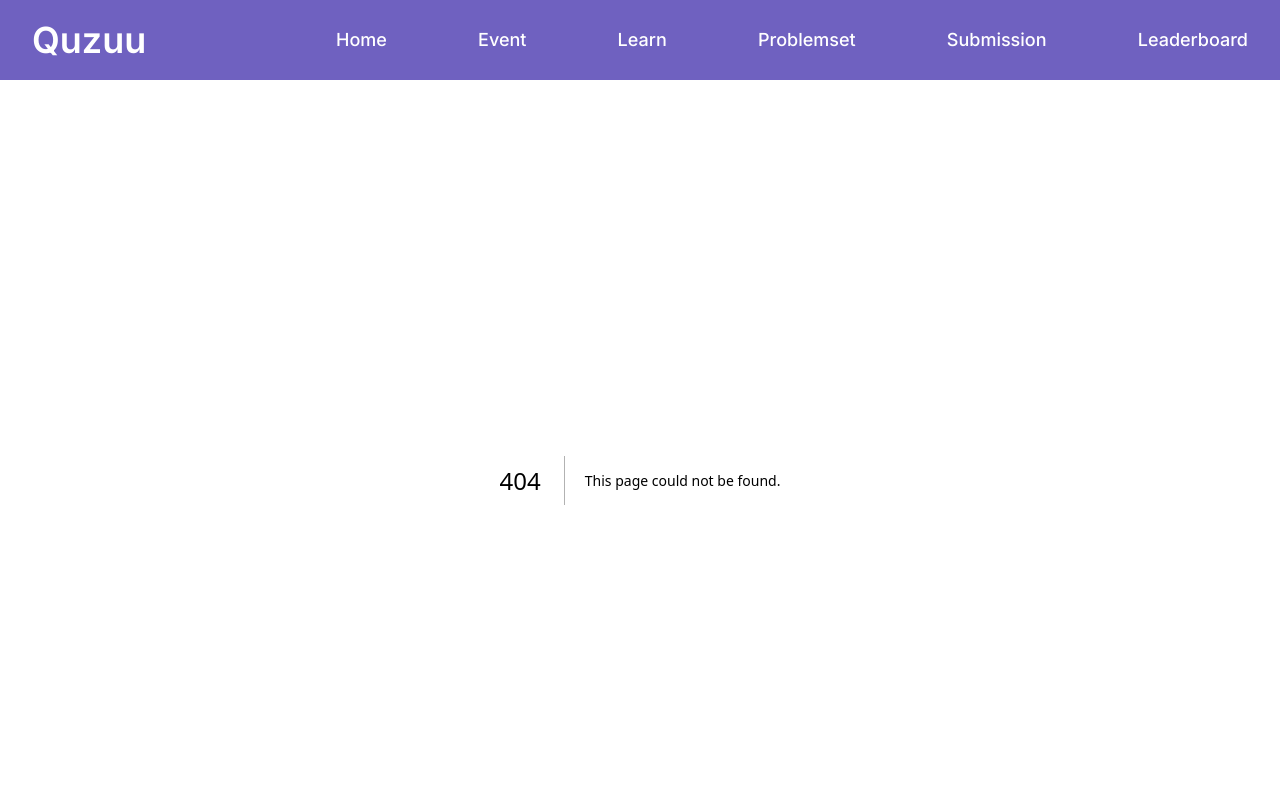
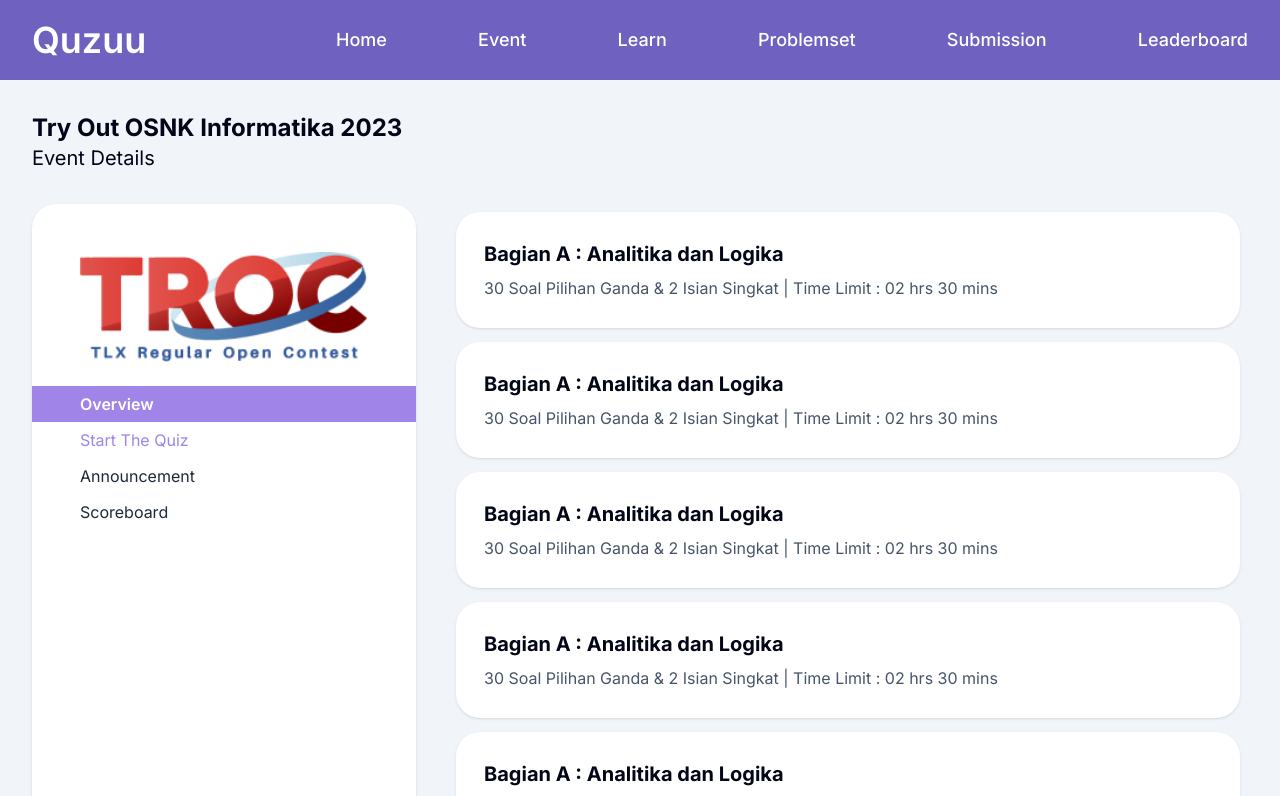
Before and after one commit to rasyadlubisdev/quzuu-quiz-platform, a Next.js app: page /event-details/1/start in a window 1280 px wide. Before the commit this address had no page. Shown: the top 796 px of the page. Built offline with nearby package versions, Linux system fonts and the light colour scheme.

Commit message:
feat(event): overview and start quiz page

```diff
--- /dev/null
+++ b/src/app/event-details/[id]/page.tsx
@@ -0,0 +1,26 @@
+import NavEvent from "@/components/NavEvent"
+
+const EventOverview = () => {
+    return (
+        <main className="event-overview-page container bg-slate-100 text-slate-950 min-h-screen">
+            <section className="head-info py-8">
+                <h1 className="text-2xl font-bold">Try Out OSNK Informatika 2023</h1>
+                <h3 className="text-xl font-normal">Event Details</h3>
+            </section>
+            <section className="pb-10 grid grid-cols-3 gap-x-8">
+                <NavEvent />
+                <div className="display-event-overview col-span-2 bg-white p-9 rounded-3xl text-slate-800 shadow">
+                    <h1 className="text-2xl underline">Event Overview</h1>
+                    <ol className="list-decimal mt-5 ml-5">
+                        <li>Soal Ujian terdiri dari 2 jenis. Bagian A : Soal Pilihan Ganda dan Isian</li>
+                        <li>Dan Bagian B : Soal Membuat Program</li>
+                        <li>Lorem ipsum dolar si amet Lorem ipsum dolar si ametLorem ipsum dolar si amet</li>
+                        <li>Lorem ipsum dolar si amet Lorem ipsum dolar si ametLorem ipsum dolar si amet</li>
+                    </ol>
+                </div>
+            </section>
+        </main>
+    )
+}
+
+export default EventOverview
--- /dev/null
+++ b/src/app/event-details/[id]/start/page.tsx
@@ -0,0 +1,34 @@
+import NavEvent from "@/components/NavEvent"
+import SectionQuiz from "@/components/SectionQuiz"
+
+const StartQuiz = () => {
+    return (
+        <main className="start-quiz-page container bg-slate-100 text-slate-950 min-h-screen">
+            <section className="head-info py-8">
+                <h1 className="text-2xl font-bold">Try Out OSNK Informatika 2023</h1>
+                <h3 className="text-xl font-normal">Event Details</h3>
+            </section>
+            <section className="pb-10 grid grid-cols-3 gap-x-8">
+                <NavEvent />
+                {/* <div className="display-event-overview col-span-2 bg-white p-9 rounded-3xl text-slate-800 shadow">
+
+                </div> */}
+                <div className="max-h-screen overflow-y-auto col-span-2 p-2">
+                    <SectionQuiz />
+                    <SectionQuiz />
+                    <SectionQuiz />
+                    <SectionQuiz />
+                    <SectionQuiz />
+                    <SectionQuiz />
+                    <SectionQuiz />
+                    <SectionQuiz />
+                    <SectionQuiz />
+                    <SectionQuiz />
+                    <SectionQuiz />
+                </div>
+            </section>
+        </main>
+    )
+}
+
+export default StartQuiz
--- a/src/app/page.tsx
+++ b/src/app/page.tsx
@@ -46,14 +46,12 @@ export default async function Home() {
       <section className="greetings py-11">
         <h1 className="text-2xl font-normal">👋 Welcome Back <span className="font-bold">Abdan Hafidz</span></h1>
       </section>
-      <section>
-        <div className="grid grid-cols-3 gap-x-8">
-          <DataTable columns={columns} data={data} />
-          <aside>
-            <CardPrivateEvent />
-            <CardInformation />
-          </aside>
-        </div>
+      <section className="pb-10 grid grid-cols-3 gap-x-8">
+        <DataTable columns={columns} data={data} />
+        <aside>
+          <CardPrivateEvent />
+          <CardInformation />
+        </aside>
       </section>
     </main>
   );
--- a/src/components/CardInformation.tsx
+++ b/src/components/CardInformation.tsx
@@ -1,6 +1,6 @@
 const CardInformation = () => {
     return (
-        <div className="bg-white p-6 mt-4 rounded-3xl text-slate-800 min-h-screen">
+        <div className="bg-white p-6 mt-4 rounded-3xl text-slate-800 min-h-screen shadow">
             <h3 className="text-xl font-semibold">Join Private Event</h3>
         </div>
     )
--- a/src/components/CardPrivateEvent.tsx
+++ b/src/components/CardPrivateEvent.tsx
@@ -3,7 +3,7 @@ import { Input } from "./ui/input"
 
 const CardPrivateEvent = () => {
     return (
-        <div className="bg-white p-6 rounded-3xl text-slate-800">
+        <div className="bg-white p-6 rounded-3xl text-slate-800 shadow">
             <h3 className="text-xl font-semibold">Join Private Event</h3>
             <div className="text-base font-medium mb-3.5 text-slate-500">Enter the Event ID</div>
             <div className="flex">
--- /dev/null
+++ b/src/components/NavEvent.tsx
@@ -0,0 +1,26 @@
+"use client"
+
+import Image from "next/image"
+import Link from "next/link"
+import { useRouter } from "next/navigation"
+
+const NavEvent = () => {
+    const router = useRouter()
+    // console.log(router)
+
+    return (
+        <div className="col-span-1 bg-white py-6 rounded-3xl text-slate-800 shadow">
+            <div className="promoter-image py-6 px-12">
+                <Image src="/assets/img/promotor-TROC.png" alt="TROC" layout="responsive" width={246} height={94} />
+            </div>
+            <div className="menu-links w-full">
+                <Link href="/event-details/1" className="block w-full py-1.5 px-12 bg-secondary text-white font-semibold">Overview</Link>
+                <Link href={`/event-details/1/start`} className="block w-full py-1.5 px-12 text-secondary">Start The Quiz</Link>
+                <Link href="/" className="block w-full py-1.5 px-12">Announcement</Link>
+                <Link href="/" className="block w-full py-1.5 px-12">Scoreboard</Link>
+            </div>
+        </div>
+    )
+}
+
+export default NavEvent
--- /dev/null
+++ b/src/components/SectionQuiz.tsx
@@ -0,0 +1,10 @@
+const SectionQuiz = () => {
+    return (
+        <div className="bg-white rounded-3xl shadow p-7 mb-3.5">
+            <h3 className="font-bold text-xl">Bagian A : Analitika dan Logika</h3>
+            <p className="font-normal text-base mt-2 text-slate-600">30 Soal Pilihan Ganda & 2 Isian Singkat | Time Limit : 02 hrs 30 mins </p>
+        </div>
+    )
+}
+
+export default SectionQuiz
--- a/src/components/table-events/DataTable.tsx
+++ b/src/components/table-events/DataTable.tsx
@@ -62,7 +62,7 @@ export function DataTable<TData, TValue>({
                 />
             </div>
         </div>
-        <div className="rounded-3xl border bg-white">
+        <div className="rounded-3xl border bg-white shadow">
             <Table>
                 <TableHeader>
                 {table.getHeaderGroups().map((headerGroup) => (
--- a/tailwind.config.ts
+++ b/tailwind.config.ts
@@ -30,7 +30,8 @@ const config = {
           foreground: "hsl(var(--primary-foreground))",
         },
         secondary: {
-          DEFAULT: "hsl(var(--secondary))",
+          // DEFAULT: "hsl(var(--secondary))",
+          DEFAULT: "#A084E8",
           foreground: "hsl(var(--secondary-foreground))",
         },
         destructive: {
```
Also changed, not shown: public/assets/img/promotor-TROC.png (added).
